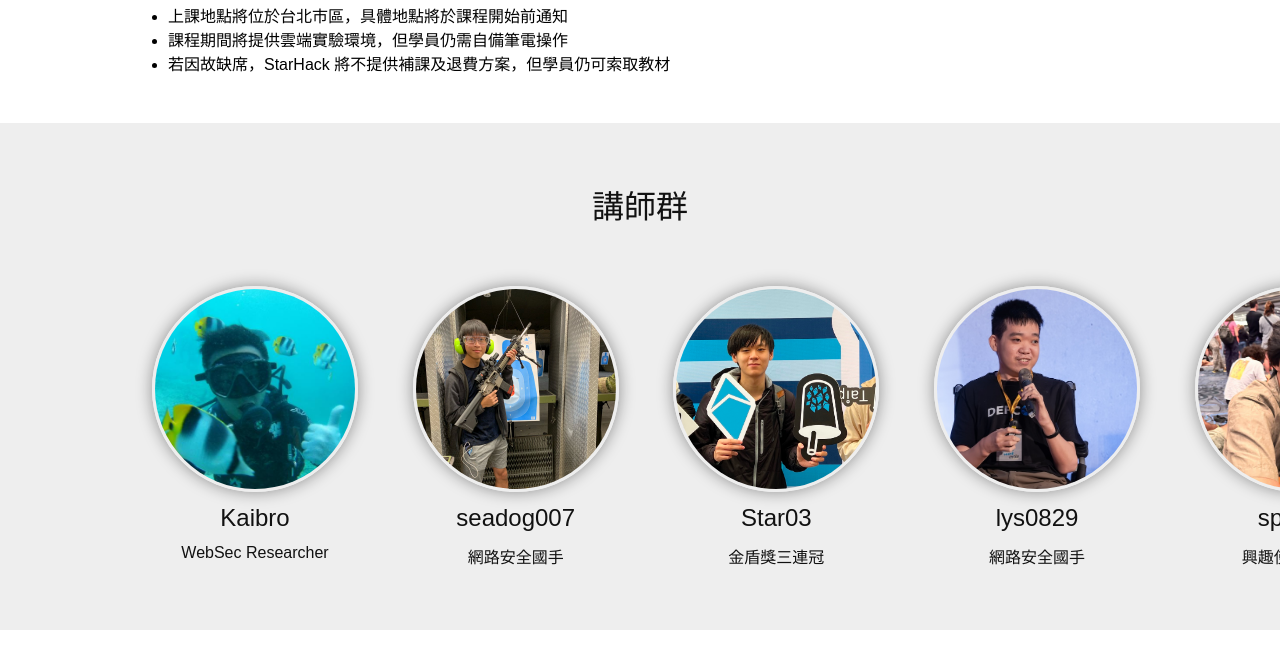
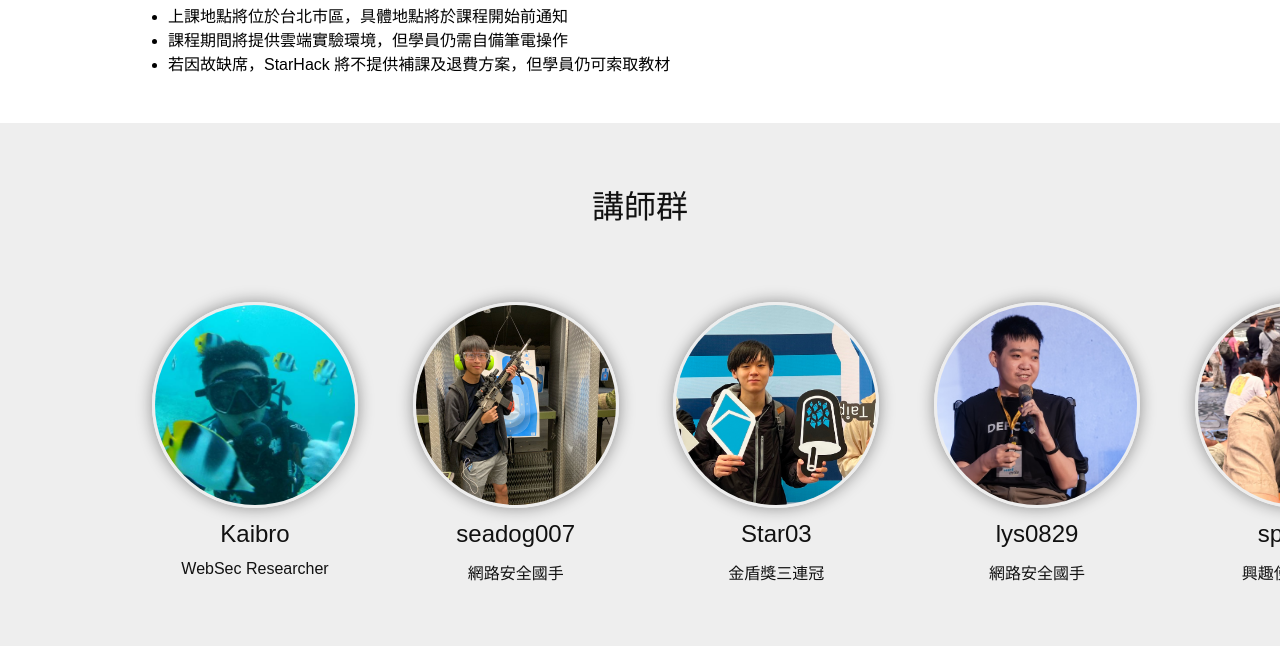
Before and after one commit to StarHack-Academy/website, a plain HTML site: page index.html in a window 1280 px wide. Shown: the part 3012-3670 px from the top of the page. Drawn offline with nearby package versions, Linux system fonts and the light colour scheme; grey boxes are pictures that could not be loaded; a web font is replaced by a local one.

Commit message:
Update: scoll title

```diff
--- a/index.html
+++ b/index.html
@@ -192,8 +192,10 @@
     </section>
 
     <section class="content">
-        <div class="wrap scroll">
+        <div class="wrap" style="text-align: center;">
             <h1 class="title">講師群</h1>
+        </div>
+        <div class="wrap scroll" style="padding-top: 1rem;">
             <div class="lecturer" data-lecturer="kaibro">
                 <img src="/images/kaibro.jpg" alt="teacher">
                 <h2 class="lecturer__name">Kaibro</h2>
```
